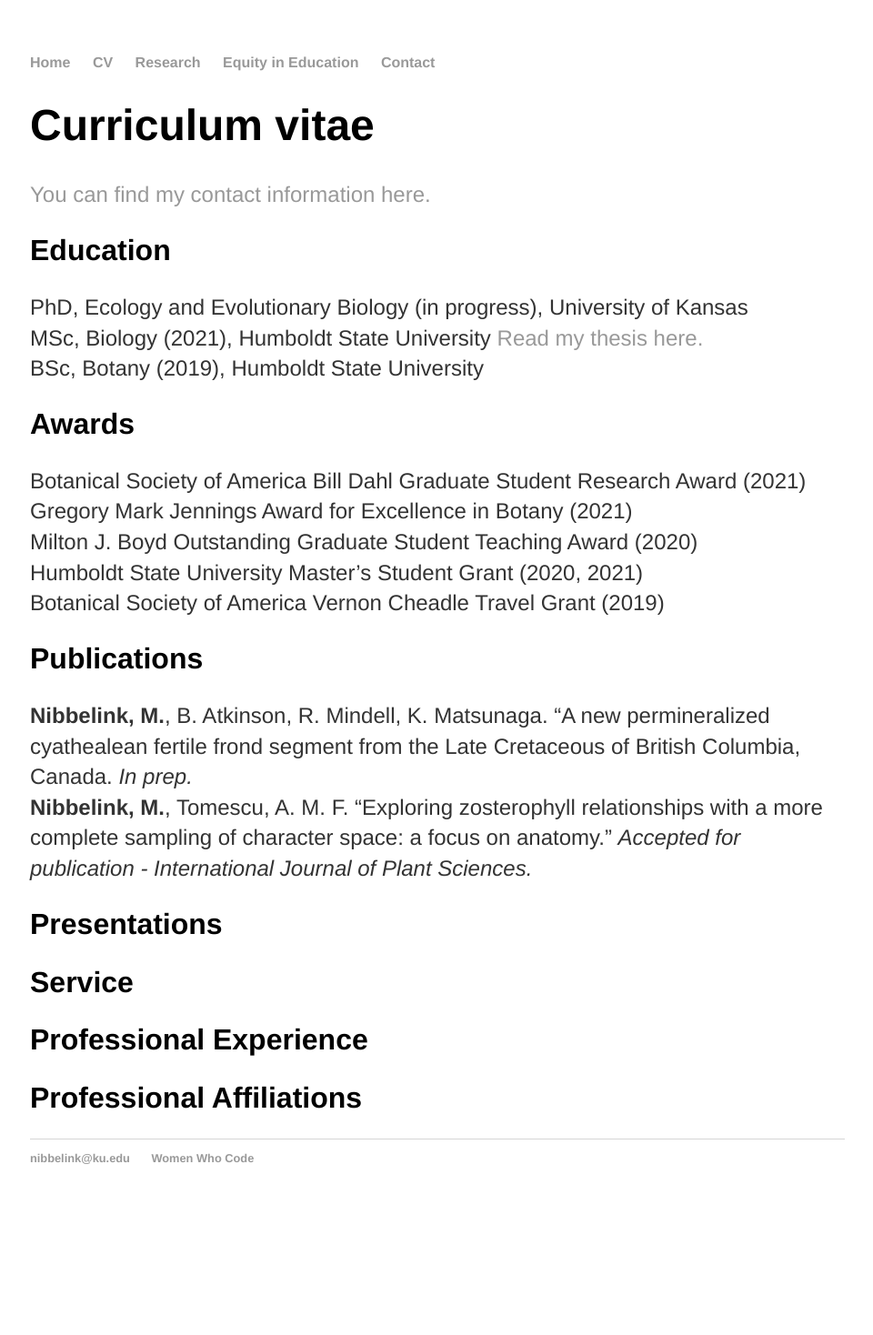
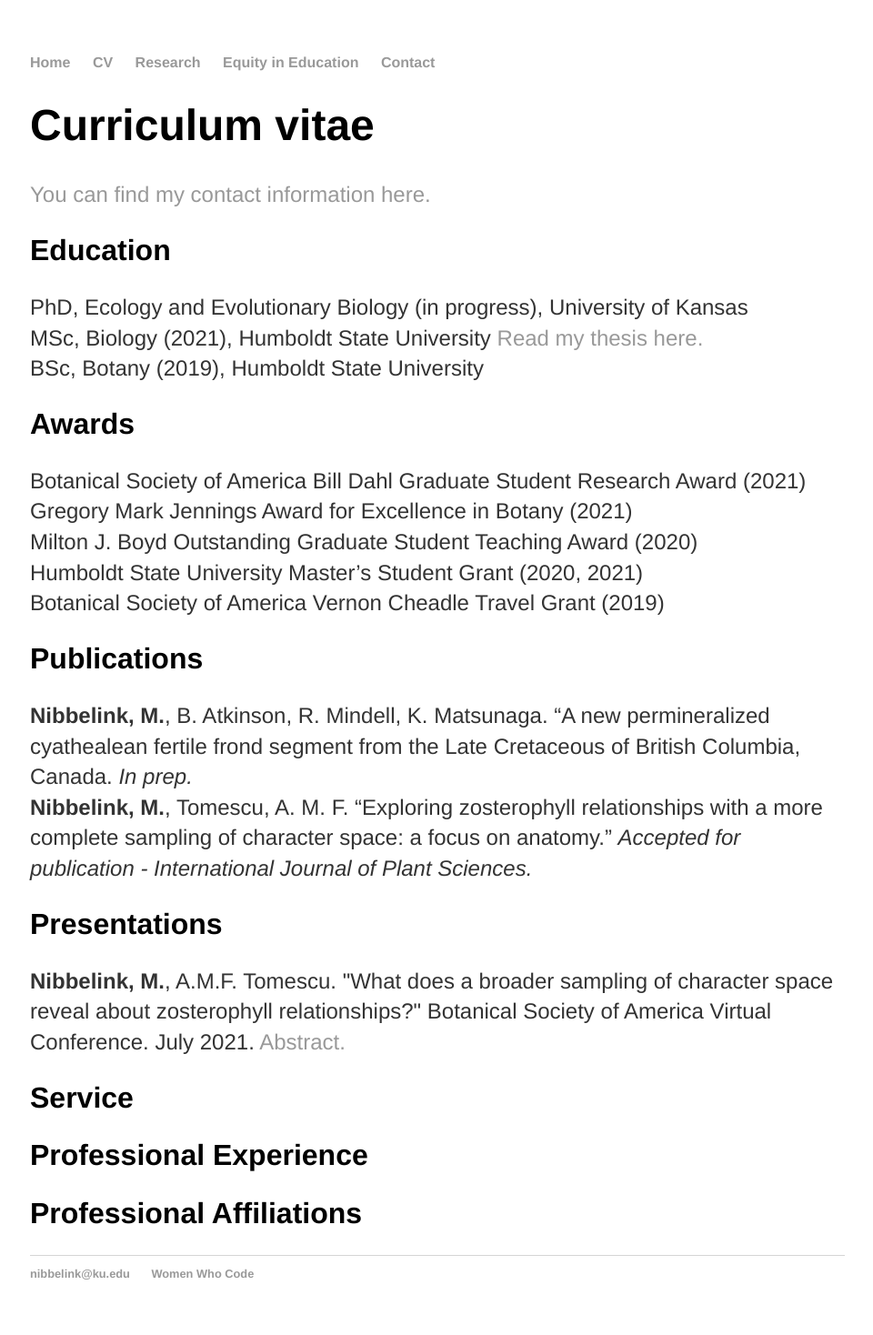
Before and after one commit to megannibbs/megannibbelink.github.io, a Jekyll site: the page built from cv/index.html, in a window 1280 px wide. Shown: the whole page at 91% size, without its empty margins (159-1119 px from the left). Built offline with Jekyll 4.4.1, drawn with Linux system fonts in a browser that asks for light colours; before the commit the page ends 1341 px from its top, so only the background shows below that.

Commit message:
Update index.html

```diff
--- a/cv/index.html
+++ b/cv/index.html
@@ -21,6 +21,7 @@
 		<strong>Nibbelink, M.</strong>, Tomescu, A. M. F. “Exploring zosterophyll relationships with a more complete sampling of character space: a focus on anatomy.”
 		<em>Accepted for publication - International Journal of Plant Sciences.</em></p>
 	<h2>Presentations</h2>
+	<p><strong>Nibbelink, M.</strong>, A.M.F. Tomescu. "What does a broader sampling of character space reveal about zosterophyll relationships?" Botanical Society of America Virtual Conference. July 2021.<a href="http://2021.botanyconference.org/engine/search/101.html"> Abstract.</a></br>
 	<h2>Service</h2>
 	<h2>Professional Experience</h2>
 	<h2>Professional Affiliations</h2>
```
